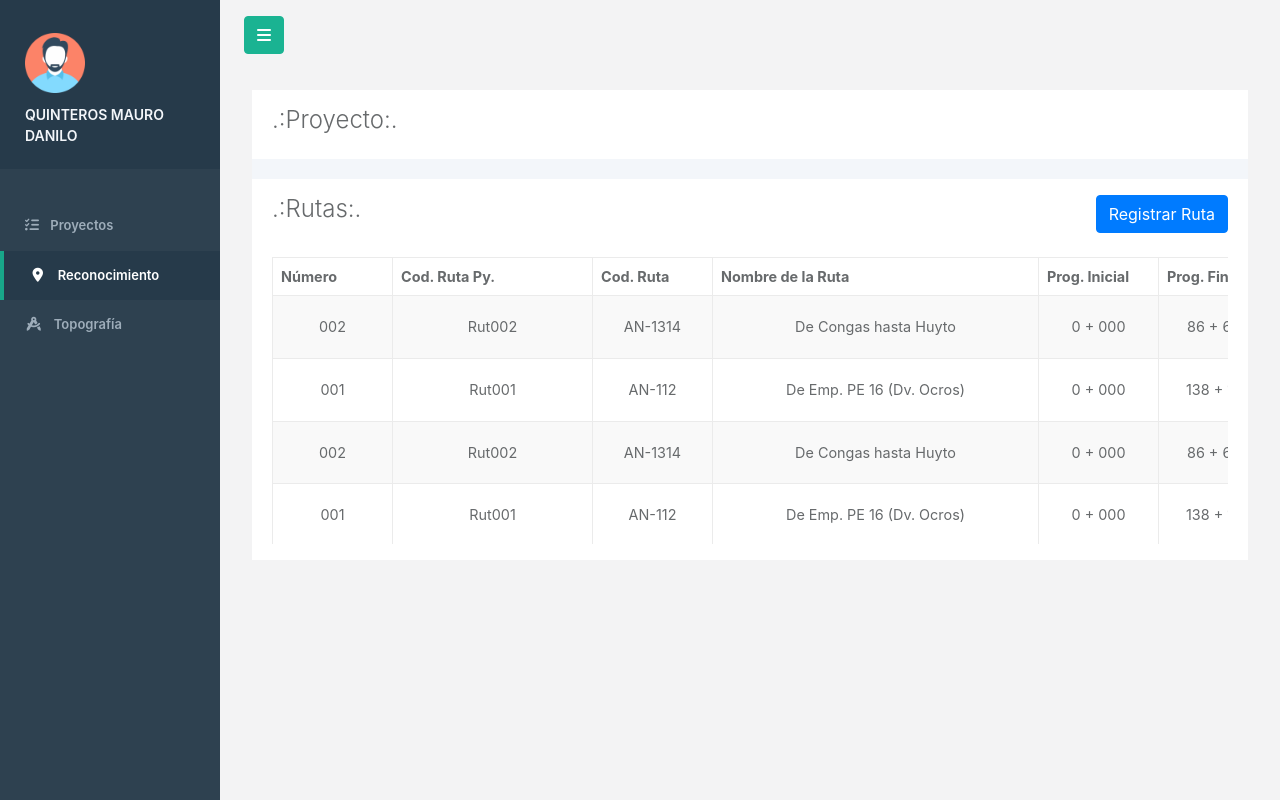
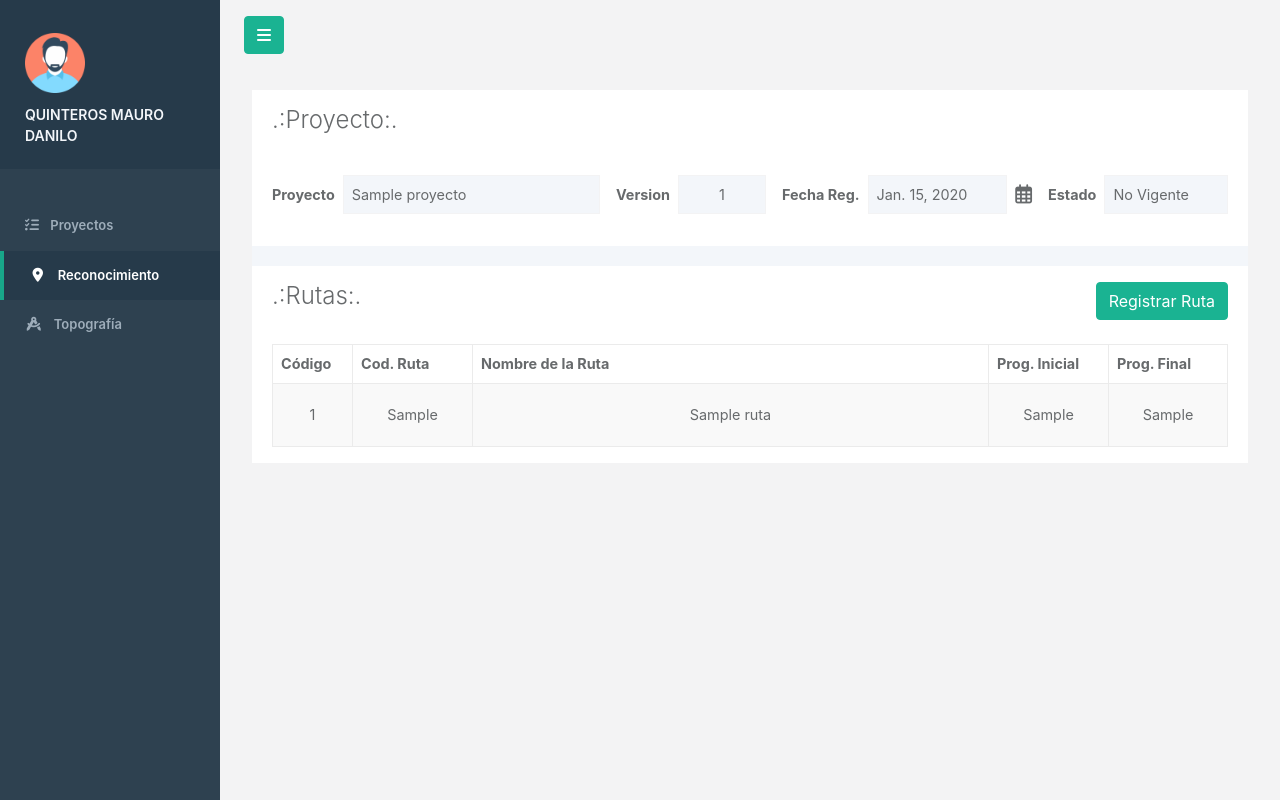
Before and after one commit to mauroquinteroos/software-project, a Django app: page /proyecto/rutas/1 in a window 1280 px wide. Run offline with Django 3.2, Linux system fonts and the light colour scheme; tables that the repository leaves empty hold one stand-in row (values such as "Sample post"); some libraries are stand-ins or nearby versions.

Commit message:
Add route page with data

```diff
--- a/T/static/css/global.css
+++ b/T/static/css/global.css
@@ -185,10 +185,6 @@ a, a:hover, a:focus {
   font-weight: 700;
   background-color: var(--white-clr);
 }
-.rutas{
-  display: flex;
-  justify-content:space-between;
-}
 .table--row.body:nth-of-type(2n+1) {
   background: #f9f9f9;
 }
@@ -210,14 +206,12 @@ a, a:hover, a:focus {
 .min-row-width {
   min-width: 20.375rem;
 }
-
-
 /* --- Project Container --- */
 .project--container {
   display: grid;
-  grid-template-columns: repeat(4, 1fr);
+  grid-template-columns: 1fr 150px 250px 180px;
   grid-template-rows: auto;
-  gap: .5rem 1rem;
+  gap: 1rem;
   padding-top: 1rem;
 }
 .project--item {
@@ -227,25 +221,19 @@ a, a:hover, a:focus {
   font-size: .9rem;
 }
 .project--item:nth-of-type(1) {
-  grid-column: 1 / span 3;
+  grid-column: span 1;
 }
 .project--item:nth-of-type(2) {
-  grid-column: 4 / span 1;
+  grid-column: span 1;
 }
 .project--item:nth-of-type(3) {
-  grid-column: 1 / span 1;
+  grid-column: span 1;
 }
 .project--item:nth-of-type(4) {
-  grid-column: 2 / span 3;
+  grid-column: span 1;
 }
-.project--item:nth-of-type(5) {
-  grid-column: 1 / span 3;
-}
-.project--item:nth-of-type(6) {
-  grid-column: 4 / span 1;
-}
+
 .project--item-label {
-  min-width: 6.18rem;
   margin: 0 .5rem 0 0;
   font-weight: 700;
 }
@@ -261,24 +249,18 @@ a, a:hover, a:focus {
   margin-left: .5rem;
   color: var(--text-clr);
 }
-/* --- Route Section --- */
-.route--row {
-  display: grid;
-  grid-template-columns: 7.5rem 12.5rem 7.5rem auto repeat(2,7.5rem);
-}
-.route--row-py {
+/* --- Project Table --- */
+.project--row {
   display: grid;
   grid-template-columns: 5rem 20rem auto repeat(4,7.5rem);
 }
-.route--row-py.body {
+.project--row.body {
   grid-template-rows: 5.1875rem;
-  max-height: 5.1875rem;
-  transition: .3s;
 }
-/* --- Stretch Section --- */
-.stretch--row {
+/* --- Route Table --- */
+.route--row {
   display: grid;
-  grid-template-columns: 7.5rem 12.5rem auto repeat(2,7.5rem);
+  grid-template-columns: 5rem 7.5rem auto repeat(2,7.5rem);
 }
 /* ---click derecho --- */
 .mi-menu{
@@ -317,23 +299,18 @@ a, a:hover, a:focus {
   width:100%;
   height: 100vh;
   display: flex;
-
 }
-
 .modal-content{
-
   background:#fff;
   width: 100%;
   max-width: 700px;
   margin:auto;
   padding: 10px;
 }
-
 .delete{
   text-align: center;
   margin: 20px;
-  }
-  .delete img{
-    margin: 0 0 15px 0;
-
-  }
+}
+.delete img{
+  margin: 0 0 15px 0;
+}
--- a/T/templates/rutas.html
+++ b/T/templates/rutas.html
@@ -62,56 +62,48 @@
             <section class="section--container">
               <div class="project--section">
                 <h2 class="section--title">.:Proyecto:.</h2>
-                <!-- <div class="project--container">
+                <div class="project--container">
                   <div class="project--item">
                     <p class="project--item-label">Proyecto</p>
-                    <p class="project--item-value">{{ proyecto.nomPyto }}</p>
-                  </div>
-                  <div class="project--item">
-                    <p class="project--item-label">Fecha Reg.</p>
-                    <p class="project--item-value">{{ proyecto.fecReg }}</p>
-                    <i class="far fa-calendar-alt icon"></i>
+                    <p class="project--item-value">{{ project.nomPyto }}</p>
                   </div>
                   <div class="project--item">
                     <p class="project--item-label">Version</p>
                     <p class="project--item-value text-center">1</p>
                   </div>
                   <div class="project--item">
-                    <p class="project--item-label">Observación</p>
-                    <p class="project--item-value">{{ proyecto.observac }}</p>
-                  </div>
-                  <div class="project--item">
-                    <p class="project--item-label">Elaborado Por</p>
-                    <p class="project--item-value">Luis Soto Vargas</p>
+                    <p class="project--item-label">Fecha Reg.</p>
+                    <p class="project--item-value">{{ project.fecReg }}</p>
+                    <i class="far fa-calendar-alt icon"></i>
                   </div>
                   <div class="project--item">
                     <p class="project--item-label">Estado</p>
-                    {% if proyecto.vigente == 'A' %}
+                    {% if project.vigente == '1' %}
                       <p class="project--item-value">Vigente</p>
+                    {% else %}
+                      <p class="project--item-value">No Vigente</p>
                     {% endif %}
                   </div>
-                </div> -->
+                </div>
               </div>
             </section>
             <section class="section--container">
               <div class="route--section">
-                <div class="rutas">
+                <div class="d-flex justify-content-between">
                   <h2 class="section--title">.:Rutas:.</h2>
-                  <button type="button" class="btn btn-primary" id="ingresar">Registrar Ruta</button>
+                  <button type="button" class="btn btn-primary btn-bg" id="ingresar">Registrar Ruta</button>
                 </div>
                 <div class="table--container">
                   <div class="table--row  head route--row">
-                    <p class="table--item">Número</p>
-                    <p class="table--item">Cod. Ruta Py.</p>
+                    <p class="table--item">Código</p>
                     <p class="table--item">Cod. Ruta</p>
                     <p class="table--item min-row-width">Nombre de la Ruta</p>
                     <p class="table--item">Prog. Inicial</p>
                     <p class="table--item">Prog. Final</p>
                   </div>
                   <div class="table--body">
-                  <!--   {% for ruta in rutas %}
+                    {% for ruta in rutas %}
                       <div class="table--row click-derecho route--row body">
-                        <p class="table--item body">{{ ruta.nroVersion }}</p>
                         <p class="table--item body">{{ ruta.codRutaPy }}</p>
                         <p class="table--item body">{{ ruta.codRuta }}</p>
                         <p class="table--item body min-row-width">{{ ruta.denominacionRuta }}</p>
@@ -119,47 +111,6 @@
                         <p class="table--item body">{{ ruta.progFinal }}</p>
                       </div>
                     {% endfor %}
-                    -->
-                    <div class="table--row click-derecho route--row body">
-                      <p class="table--item body">002</p>
-                      <p class="table--item body">Rut002</p>
-                      <p class="table--item body">AN-1314</p>
-                      <p class="table--item body min-row-width">De Congas hasta Huyto</p>
-                      <p class="table--item body">0 + 000</p>
-                      <p class="table--item body">86 + 650</p>
-                    </div>
-                    <div class="table--row route--row body">
-                      <p class="table--item body">001</p>
-                      <p class="table--item body">Rut001</p>
-                      <p class="table--item body">AN-112</p>
-                      <p class="table--item body min-row-width">De Emp. PE 16 (Dv. Ocros)</p>
-                      <p class="table--item body">0 + 000</p>
-                      <p class="table--item body">138 + 170</p>
-                    </div>
-                    <div class="table--row route--row body">
-                      <p class="table--item body">002</p>
-                      <p class="table--item body">Rut002</p>
-                      <p class="table--item body">AN-1314</p>
-                      <p class="table--item body min-row-width">De Congas hasta Huyto</p>
-                      <p class="table--item body">0 + 000</p>
-                      <p class="table--item body">86 + 650</p>
-                    </div>
-                    <div class="table--row route--row body">
-                      <p class="table--item body">001</p>
-                      <p class="table--item body">Rut001</p>
-                      <p class="table--item body">AN-112</p>
-                      <p class="table--item body min-row-width">De Emp. PE 16 (Dv. Ocros)</p>
-                      <p class="table--item body">0 + 000</p>
-                      <p class="table--item body">138 + 170</p>
-                    </div>
-                    <div class="table--row route--row body">
-                      <p class="table--item body">002</p>
-                      <p class="table--item body">Rut002</p>
-                      <p class="table--item body">AN-1314</p>
-                      <p class="table--item body min-row-width">De Congas hasta Huyto</p>
-                      <p class="table--item body">0 + 000</p>
-                      <p class="table--item body">86 + 650</p>
-                    </div>
                   </div>
                 </div>
               </div>
@@ -173,6 +124,7 @@
     <script src="https://code.jquery.com/jquery-3.5.1.slim.min.js" integrity="sha384-DfXdz2htPH0lsSSs5nCTpuj/zy4C+OGpamoFVy38MVBnE+IbbVYUew+OrCXaRkfj" crossorigin="anonymous"></script>
     <script src="https://cdn.jsdelivr.net/npm/popper.js@1.16.1/dist/umd/popper.min.js" integrity="sha384-9/reFTGAW83EW2RDu2S0VKaIzap3H66lZH81PoYlFhbGU+6BZp6G7niu735Sk7lN" crossorigin="anonymous"></script>
     <script src="https://stackpath.bootstrapcdn.com/bootstrap/4.5.2/js/bootstrap.min.js" integrity="sha384-B4gt1jrGC7Jh4AgTPSdUtOBvfO8shuf57BaghqFfPlYxofvL8/KUEfYiJOMMV+rV" crossorigin="anonymous"></script>
+    <script src={% static 'js/main.js' %}></script>
     <script src={% static 'js/util.js' %}></script>
   </body>
 </html>
--- a/T/views.py
+++ b/T/views.py
@@ -4,17 +4,22 @@ from django.shortcuts import render
 # Models
 from T.models import *
 
+
 # Consultas
 def get_projects():
   proyecto = Proyecto.objects.all()
   return proyecto
+
+def get_project(codProject):
+  project = Proyecto.objects.get(codPyto=codProject)
+  return project
 
 def get_rutas_project(codProject):
   rutas = Ruta.objects.filter(codPyto=codProject)
   return rutas
 
 def get_ruta(codRuta):
-  ruta = Ruta.object.get(codRutaPy=codRuta)
+  ruta = Ruta.objects.get(codRutaPy=codRuta)
   return ruta
 
 def get_tramos_ruta(codRuta):
@@ -25,16 +30,16 @@ def get_tramo(codTramo):
   tramo = Tramo.objects.get(codTramoPy=codTramo)
   return tramo
 
+
 # Controller
 def proyectos(request):
   projects = get_projects()
   return render(request, 'proyecto.html', {'projects': projects})
 
-
 def rutas_by_project(request, cod_project):
-  print(cod_project)
-  return render(request, 'rutas.html')
-
+  project = get_project(cod_project)
+  rutas = get_rutas_project(cod_project)
+  return render(request, 'rutas.html', {'project': project, 'rutas': rutas})
 
 def tramos_by_ruta(request, cod_ruta):
   return render(request, 'tramos.html')
```
Also changed, not shown: T/templates/proyecto.html (+3 -5 lines).
